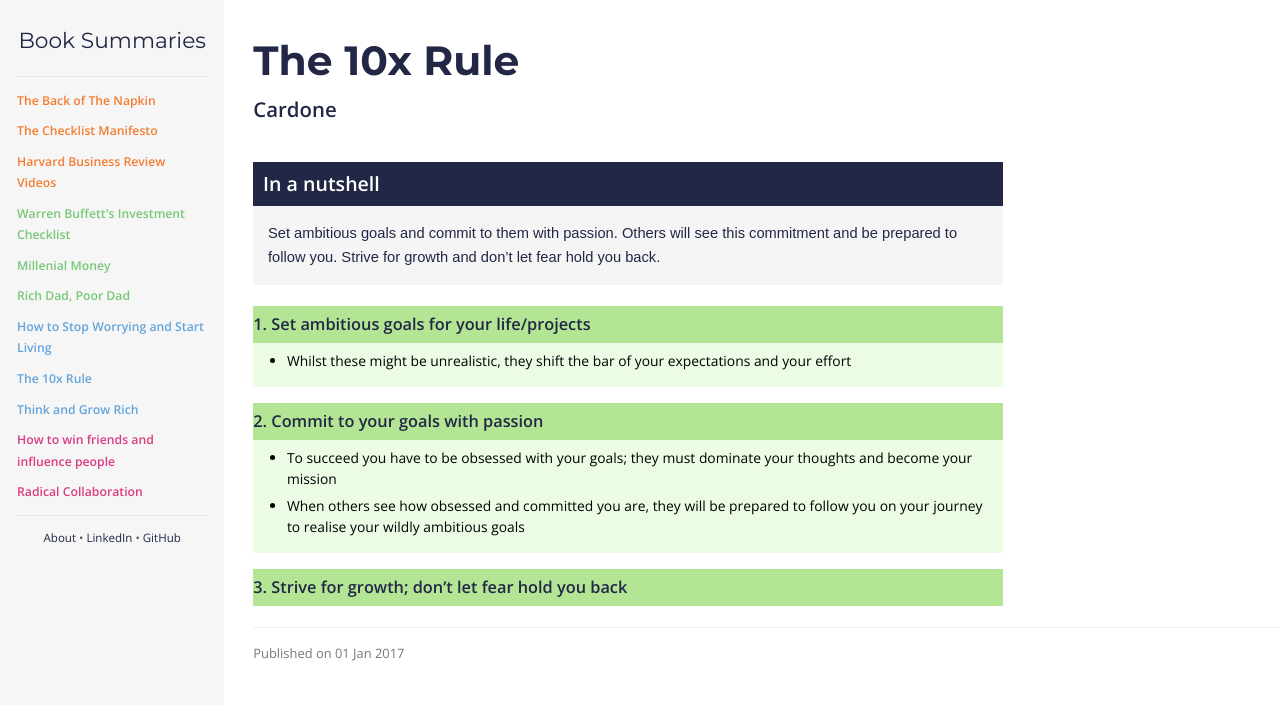
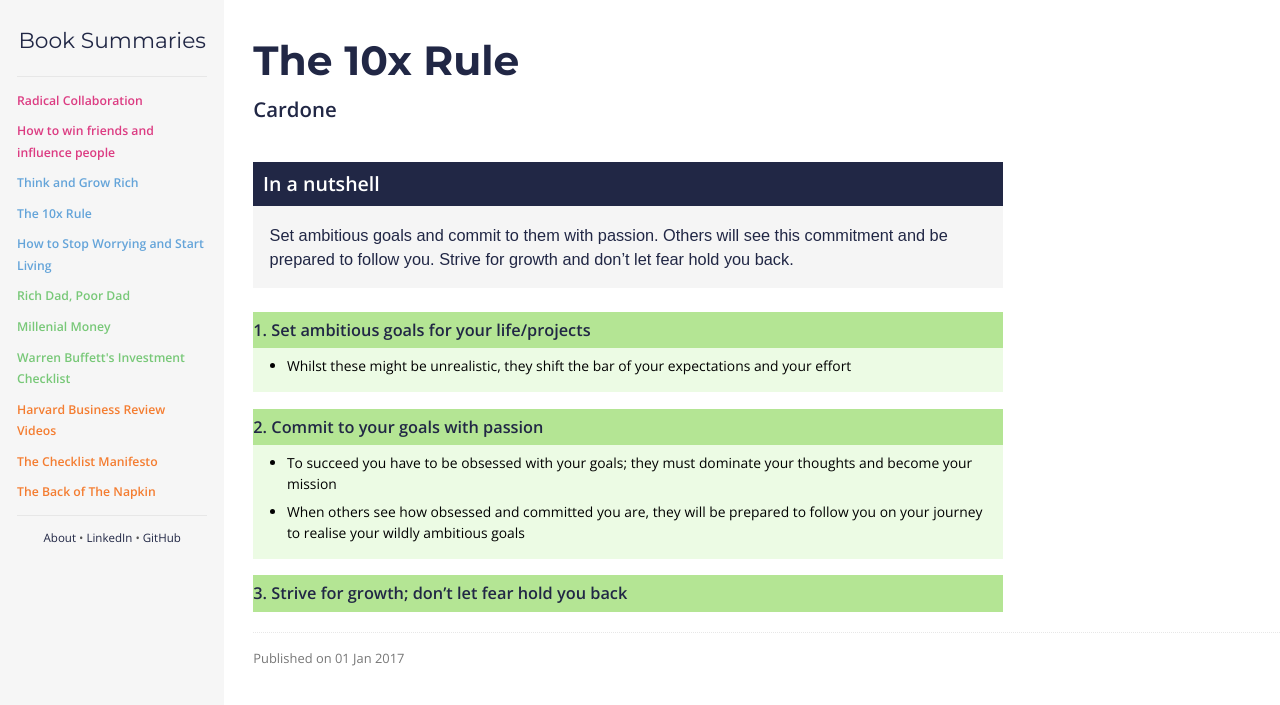
Before and after one commit to booksummaries/booksummaries, a Jekyll site: the page built from _books/the10xrule.md, in a window 1280 px wide. Shown: the top 705 px of the page. Built offline with Jekyll 4.4.1, drawn with Linux system fonts in a browser that asks for light colours.

Commit message:
reversed sort, cleared index.html

```diff
--- a/_layouts/default.html
+++ b/_layouts/default.html
@@ -41,7 +41,7 @@
           </ul>-->
 
           <ul class="posts-list">
-            {% assign items = site.books | sort: 'topic' %}
+            {% assign items = site.books | sort: 'topic' | reverse %}
             {% for item in items %}
               <li class="post-link">
                 <a class="post-title {{ item.topic }}" href="{{ item.url }}">
--- a/css/main.css
+++ b/css/main.css
@@ -290,7 +290,6 @@
 }
 p.nutshell {
   background: var(--Grey);
-  font-size: 0.9em;
   padding: 1em;
   color: var(--Navy);
 }
--- a/index.html
+++ b/index.html
@@ -2,9 +2,3 @@
 layout: default
 title: Home
 ---
-
-{% assign page = site.posts.first %}
-{% assign content = page.content %}
-{% for post in site.posts %}
-	{% include post.html %}
-{% endfor %}
```
Also changed, not shown: index_first-post.html (added, +10 -0 lines).
